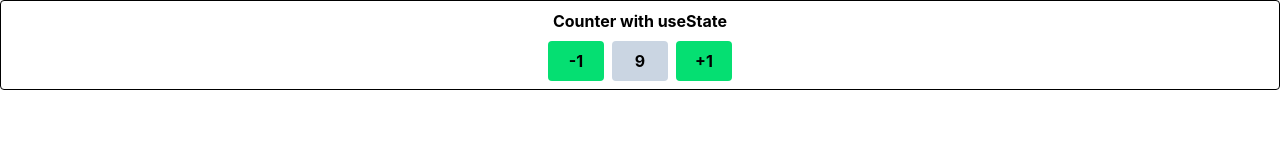
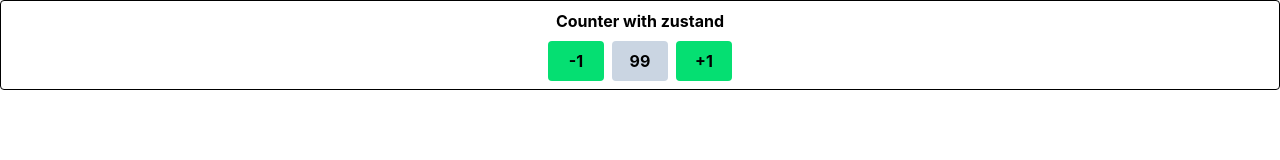
Before and after one commit to victorvzn/bootcamp-frontend-python-g30-jv, a React (Vite) app in the folder semana12/dia02-01-react-zustand-counter-shopping-cart-app/: page / in a window 1280 px wide. Shown: the top 160 px of the page. Built offline with nearby package versions, Linux system fonts and the light colour scheme.

Commit message:
semana12, dia02, 01, react zustand counter shopping caart app tailwindcss

```diff
--- a/semana12/dia02-01-react-zustand-counter-shopping-cart-app/src/components/Counter.jsx
+++ b/semana12/dia02-01-react-zustand-counter-shopping-cart-app/src/components/Counter.jsx
@@ -1,20 +1,17 @@
 import { useState } from "react"
-
-
-
-// ANTES: Antes de usar zustand estamos usando useState
+import { useCounterStore } from "../store/counter"
 
 const Counter = () => {
-  const [count, setCount] = useState(9)
+  const { count, increment, decrement } = useCounterStore()
 
   return (
     <div className="border rounded p-2 flex flex-col gap-2 items-center">
-      <h3 className="font-bold">Counter with useState</h3>
+      <h3 className="font-bold">Counter with zustand</h3>
 
       <div className="flex items-center gap-2">
         <button
           className="bg-green-400 p-2 min-w-14 rounded font-bold cursor-pointer"
-          onClick={() => setCount(count - 1)}
+          onClick={decrement}
         >
           -1
         </button>
@@ -23,7 +20,7 @@ const Counter = () => {
         </h1>
         <button
           className="bg-green-400 p-2 min-w-14 rounded font-bold cursor-pointer"
-          onClick={() => setCount(count + 1)}
+          onClick={increment}
         >
           +1
         </button>
@@ -33,3 +30,35 @@ const Counter = () => {
 }
 
 export default Counter
+
+// ANTES: Antes de usar zustand estamos usando useState
+
+// const Counter = () => {
+//   const [count, setCount] = useState(9)
+
+//   return (
+//     <div className="border rounded p-2 flex flex-col gap-2 items-center">
+//       <h3 className="font-bold">Counter with useState</h3>
+
+//       <div className="flex items-center gap-2">
+//         <button
+//           className="bg-green-400 p-2 min-w-14 rounded font-bold cursor-pointer"
+//           onClick={() => setCount(count - 1)}
+//         >
+//           -1
+//         </button>
+//         <h1 className="bg-slate-300 p-2 min-w-14 rounded font-bold text-center">
+//           {count}
+//         </h1>
+//         <button
+//           className="bg-green-400 p-2 min-w-14 rounded font-bold cursor-pointer"
+//           onClick={() => setCount(count + 1)}
+//         >
+//           +1
+//         </button>
+//       </div>
+//     </div>
+//   )
+// }
+
+// export default Counter
--- /dev/null
+++ b/semana12/dia02-01-react-zustand-counter-shopping-cart-app/src/store/counter.js
@@ -0,0 +1,15 @@
+import { create } from 'zustand'
+
+export const useCounterStore = create(
+  () => ({
+    // Estado inicial
+    count: 99,
+    // Acciones
+    increment: () => {
+      console.log('incrementando++')
+    },
+    decrement: () => {
+      console.log('decrementando--')
+    }
+  })
+)
```
